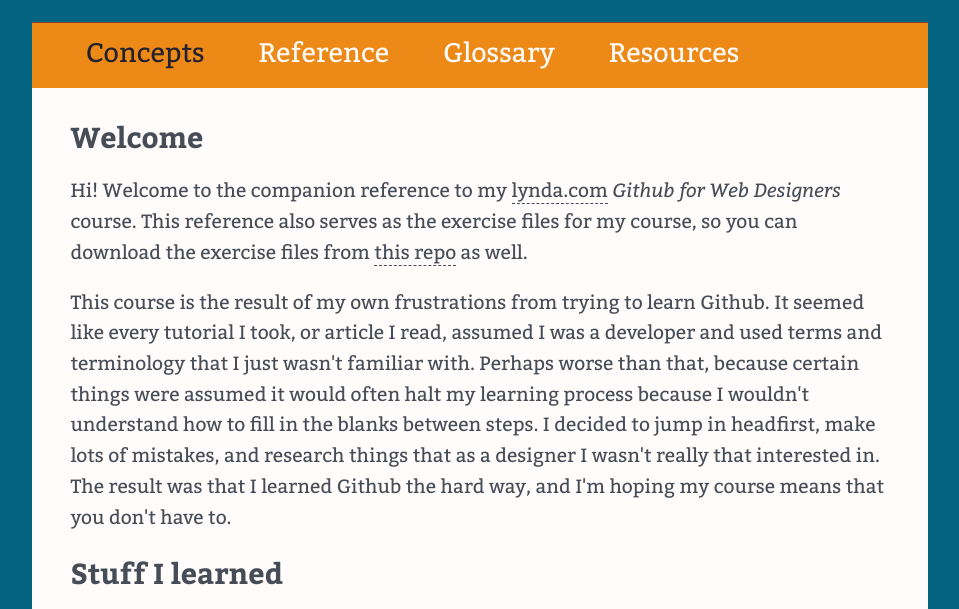
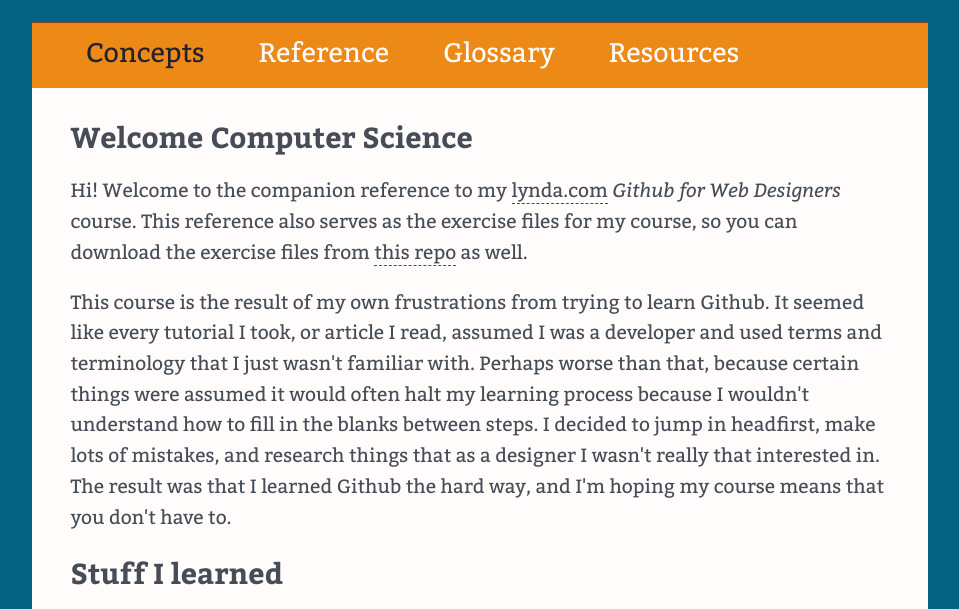
Before and after one commit to mackenziem12/github-resources, a plain HTML site: page index.html in a window 1280 px wide. Shown: the part 132-741 px from the top of the page, without its empty margins (160-1119 px from the left). Drawn offline with nearby package versions, Linux system fonts and the light colour scheme.

Commit message:
upatde index 3

```diff
--- a/index.html
+++ b/index.html
@@ -25,7 +25,7 @@
     </ul>
     </nav>
     <main>
-    <h2>Welcome</h2>
+    <h2>Welcome Computer Science</h2>
     <p>Hi! Welcome to the companion reference to my <a href="http://www.lynda.com" title="lynda.com">lynda.com</a> <em>Github for Web Designers</em> course. This reference also serves as the exercise files for my course, so you can download the exercise files from <a href="https://github.com/jameswillweb/github-for-web-designers" title="Github for Web Designers">this repo</a> as well.</p>
     <p>This course is the result of my own frustrations from trying to learn Github. It seemed like every tutorial I took, or article I read, assumed I was a developer and used terms and terminology that I just wasn't familiar with. Perhaps worse than that, because certain things were assumed it would often halt my learning process because I wouldn't understand how to fill in the blanks between steps. I decided to jump in headfirst, make lots of mistakes, and research things that as a designer I wasn't really that interested in. The result was that I learned Github the hard way, and I'm hoping my course means that you don't have to.</p>
     <h2>Stuff I learned</h2>
```
